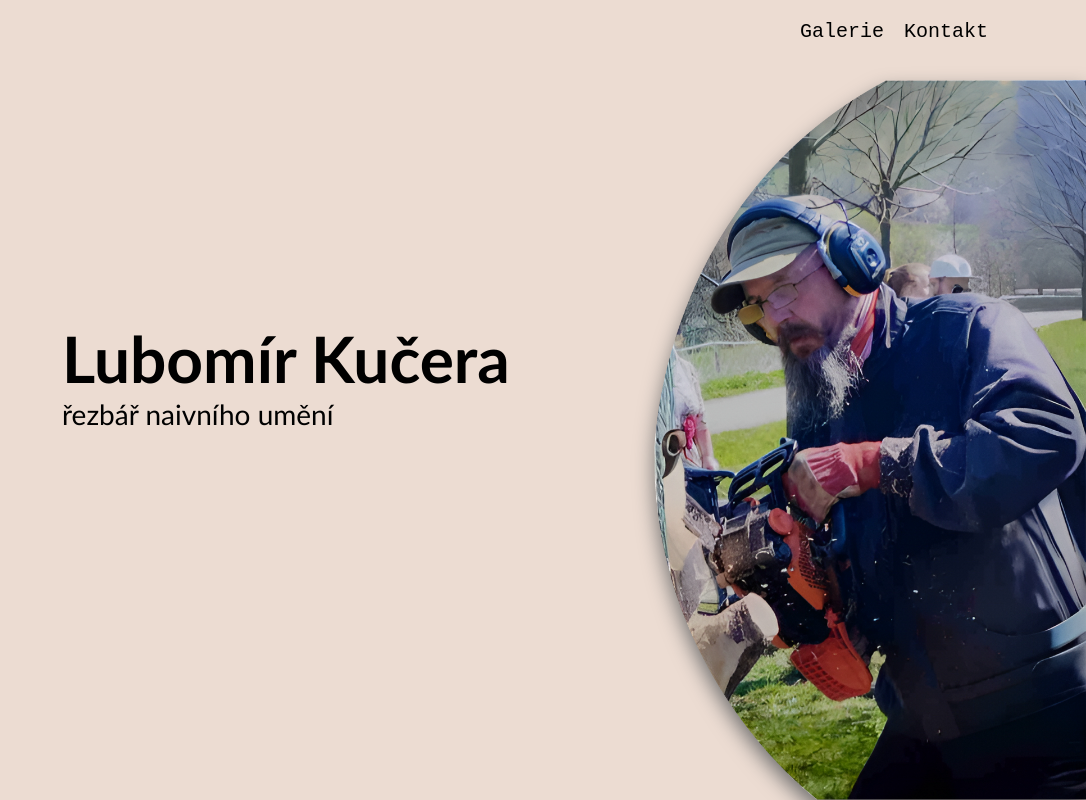
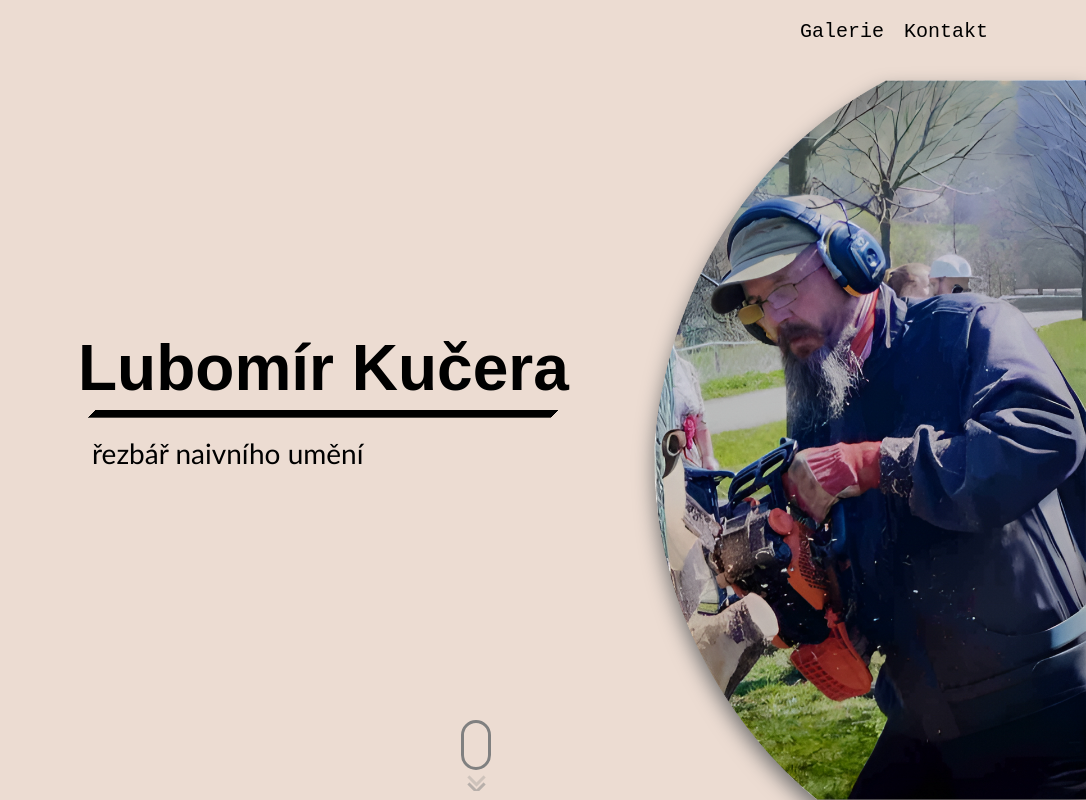
Before and after one commit to Flamchu/lubomirkucera, a React (Vite) app: page / in a window 1280 px wide. Shown: the top 800 px of the page, without its empty margins (194-1280 px from the left). Built offline with nearby package versions, Linux system fonts and the light colour scheme; no server answers.

Commit message:
scroll down button on landing page

```diff
--- /dev/null
+++ b/src/components/ScrollDown.tsx
@@ -0,0 +1,42 @@
+import React from 'react';
+import "../scss/components/ScrollDown.scss";
+
+const ScrollDown: React.FC = () => {
+    const scrollToNextSection = () => {
+        const nextSection = window.innerHeight; // You can adjust this value to scroll to a specific section
+        const start = window.scrollY;
+        const distance = nextSection - start;
+        const duration = 1000; // Duration in milliseconds
+        let startTime: number | null = null;
+
+        const animation = (currentTime: number) => {
+            if (startTime === null) startTime = currentTime;
+            const timeElapsed = currentTime - startTime;
+            const progress = Math.min(timeElapsed / duration, 1); // Ensure progress does not exceed 1
+            const ease = easeInOutQuad(progress); // Easing function for smoothness
+
+            window.scrollTo(0, start + distance * ease);
+
+            if (timeElapsed < duration) {
+                requestAnimationFrame(animation);
+            }
+        };
+
+        const easeInOutQuad = (t: number) => {
+            return t < 0.5 ? 2 * t * t : -1 + (4 - 2 * t) * t;
+        };
+
+        requestAnimationFrame(animation);
+    };
+
+    return (
+        <div className="scrolldown" style={{ '--color': 'gray' } as React.CSSProperties} onClick={scrollToNextSection}>
+            <div className="chevrons">
+                <div className="chevrondown"></div>
+                <div className="chevrondown"></div>
+            </div>
+        </div>
+    );
+};
+
+export default ScrollDown;
--- a/src/pages/Contact.tsx
+++ b/src/pages/Contact.tsx
@@ -12,10 +12,9 @@ const Contact: React.FC = () => {
             </Helmet>
 			<div className="gallery-intro">
 				<div className="intro-text">
-					<h1>Kontakt</h1>
+                <h2><span>Kontakt</span></h2>
 				</div>
 			</div>
-
             <div className="contact-container">
                 <p>Líbí se Vám moje tvorba? Neváhejte mě kontaktovat!</p>
 
@@ -34,6 +33,7 @@ const Contact: React.FC = () => {
                         <span>Petrkov 5, 580 01 Havlíčkův Brod</span>
                     </div>
                 </div>
+
             </div>
 			<Footer />
 		</>
--- a/src/pages/Galerie.tsx
+++ b/src/pages/Galerie.tsx
@@ -12,7 +12,7 @@ const Galerie: React.FC = () => {
 		<>
 			<div className="gallery-intro">
 				<div className="intro-text">
-					<h1>Galerie</h1>
+				<h2><span>Galerie</span></h2>
 				</div>
 			</div>
 
--- a/src/pages/Home.tsx
+++ b/src/pages/Home.tsx
@@ -9,14 +9,18 @@ import image4 from "../assets/images/27.jpg";
 import FullscreenImage from "../components/FullscreenImage";
 import Footer from "../components/Footer";
 import "../scss/components/gallery-component.scss";
+import ScrollDown from "../components/ScrollDown";
+
+
 const Home: React.FC = () => {
 	const scrollToTopAndNavigate = useScrollToTopAndNavigate();
 
 	return (
 		<div className="page-container">
+			<ScrollDown/>
 			<div className="intro">
 				<div className="intro-text">
-					<h1>Lubomír Kučera</h1>
+				<h2><span>Lubomír Kučera</span></h2>
 					<p>řezbář naivního umění</p>
 				</div>
 				<img src={Lubos} alt="Lubomír Kučera" />
--- a/src/scss/Home.scss
+++ b/src/scss/Home.scss
@@ -11,7 +11,7 @@
 
 .intro {
 	width: 100%;
-	height: 100vh;
+	min-height: 100vh;
 	display: flex;
 	background: #ecdcd2;
 	color: black;
@@ -28,14 +28,43 @@
 		margin-top: 40vh;
 		margin-left: 20vw;
 
-		h1 {
-			font-size: 64px;
-		}
+		h2 {
+			--a: -45deg; /* control the angle */
+			--t: .12em; /* thickness of the underline */
+			color: #000000;
+		  }
+
+		  h2 span {
+			--_s: calc(var(--t)*cos(var(--a)));
+			background:
+			  linear-gradient(var(--a),#0000 var(--_s),currentColor 0 calc(100% - var(--_s)),#0000 0)
+			  bottom/var(--i,90%) var(--t) no-repeat;
+			padding: 0 .25em calc(var(--t) + .1em);
+			-webkit-box-decoration-break: clone;
+					box-decoration-break: clone;
+			transition: .3s;
+			cursor: pointer;
+		  }
+		  h2:hover span {
+			--i: 100%;
+		  }
+
+		  h2 {
+			font-family: sans-serif;
+			font-size: 4rem;
+			font-weight: bold;
+			line-height: 1.5;
+			text-transform: capitalize;
+			overflow:visible;
+		  }
 		p {
+			margin: 20px 30px;
 			font-size: 28px;
 		}
 	}
 }
+
+
 
 .my-work {
 	width: 100%;
--- /dev/null
+++ b/src/scss/components/ScrollDown.scss
@@ -0,0 +1,91 @@
+.scrolldown {
+    --color: red;
+    --sizeX: 30px;
+    --sizeY: 50px;
+    position: relative;
+    width: var(--sizeX);
+    height: var(--sizeY);
+    margin-left: calc(var(--sizeX) / 2);
+    border: calc(var(--sizeX) / 10) solid var(--color);
+    border-radius: 50px;
+    box-sizing: border-box;
+    margin-bottom: 16px;
+    position: absolute;
+    top: 90vh;
+    left: 50%;
+    overflow: visible;
+    cursor: pointer;
+  }
+
+  .scrolldown::before {
+    content: "";
+    position: absolute;
+    bottom: 30px;
+    left: 50%;
+    width: 6px;
+    height: 6px;
+    margin-left: -3px;
+    background-color: var(--color);
+    border-radius: 100%;
+    animation: scrolldown-anim 2s infinite;
+    box-sizing: border-box;
+    box-shadow: 0px -5px 3px 1px #2a547066;
+  }
+
+  @keyframes scrolldown-anim {
+    0% {
+      opacity: 0;
+      height: 6px;
+    }
+    40% {
+      opacity: 1;
+      height: 10px;
+    }
+    80% {
+      transform: translate(0, 20px);
+      height: 10px;
+      opacity: 0;
+    }
+    100% {
+      height: 3px;
+      opacity: 0;
+    }
+  }
+
+  .chevrons {
+    padding: 6px 0 0 0;
+    margin-left: -3px;
+    margin-top: 48px;
+    width: 30px;
+    display: flex;
+    flex-direction: column;
+    align-items: center;
+  }
+
+  .chevrondown {
+    margin-top: -6px;
+    position: relative;
+    border: solid var(--color);
+    border-width: 0 3px 3px 0;
+    display: inline-block;
+    width: 10px;
+    height: 10px;
+    transform: rotate(45deg);
+  }
+
+  .chevrondown:nth-child(odd) {
+    animation: pulse54012 500ms ease infinite alternate;
+  }
+
+  .chevrondown:nth-child(even) {
+    animation: pulse54012 500ms ease infinite alternate 250ms;
+  }
+
+  @keyframes pulse54012 {
+    from {
+      opacity: 0;
+    }
+    to {
+      opacity: 0.5;
+    }
+  }
--- a/src/scss/components/gallery.scss
+++ b/src/scss/components/gallery.scss
@@ -1,17 +1,43 @@
 .gallery-intro {
 	width: 100%;
-	height: 250px;
+	height: 30vh;
 	display: flex;
 	justify-content: space-evenly;
-	background: linear-gradient(#2c2c2c, #686868);
+	background: #ecdcd2;
 	color: white;
 	font-family: sans-serif;
 
 	.intro-text {
 		margin-top: 100px;
 
-		h1 {
-			font-size: 64px;
-		}
+		h2 {
+			--a: -45deg; /* control the angle */
+			--t: .23em; /* thickness of the underline */
+			color: #000000;
+		  }
+
+		  h2 span {
+			--_s: calc(var(--t)*cos(var(--a)));
+			background:
+			  linear-gradient(var(--a),#0000 var(--_s),currentColor 0 calc(100% - var(--_s)),#0000 0)
+			  bottom/var(--i,90%) var(--t) no-repeat;
+			padding: 0 .25em calc(var(--t) + .1em);
+			-webkit-box-decoration-break: clone;
+					box-decoration-break: clone;
+			transition: .3s;
+			cursor: pointer;
+		  }
+		  h2:hover span {
+			--i: 100%;
+		  }
+
+		  h2 {
+			font-family: sans-serif;
+			font-size: 3rem;
+			font-weight: bold;
+			line-height: 1.5;
+			text-transform: capitalize;
+			overflow:visible;
+		  }
 	}
 }
```
